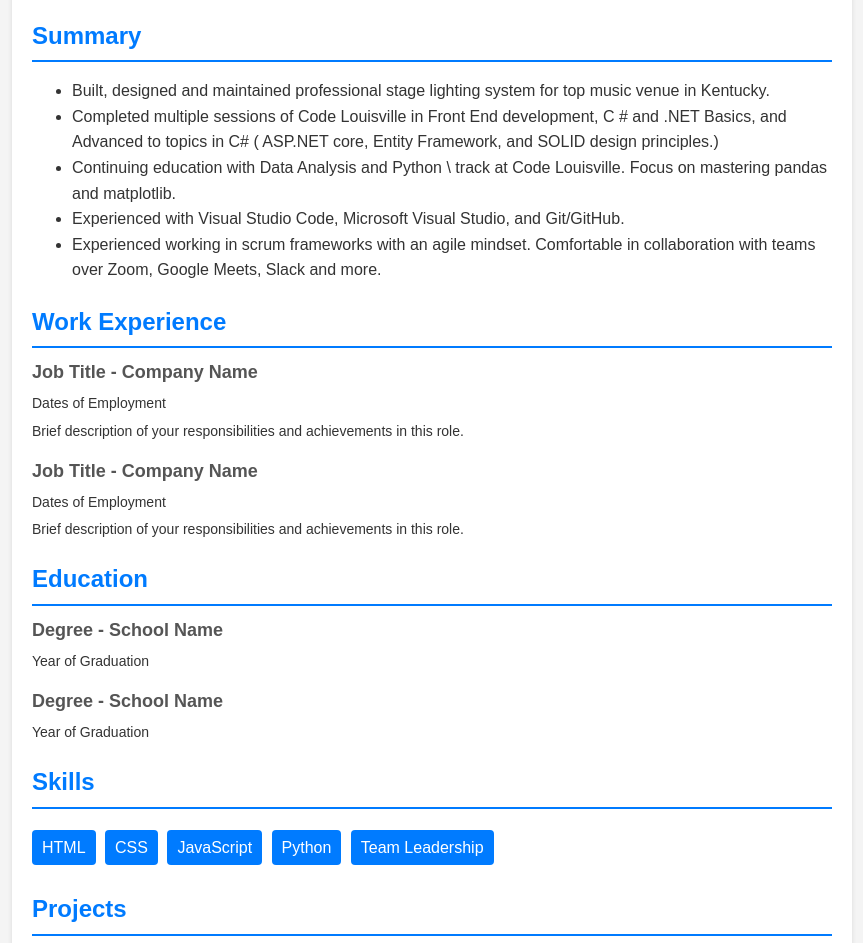
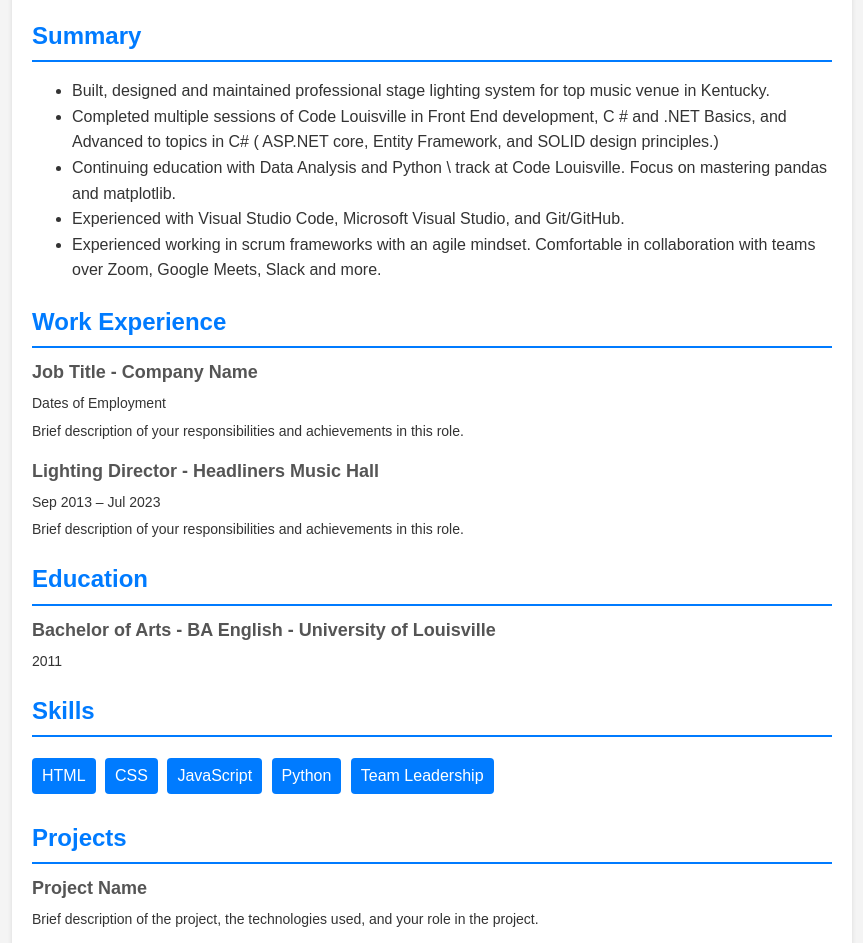
Before and after one commit to EvanDBush/EvanDBush.github.io, a plain HTML site: page index.html in a window 1280 px wide. Shown: the part 124-1067 px from the top of the page, without its empty margins (208-1071 px from the left). Drawn offline with Linux system fonts and the light colour scheme.

Commit message:
updates education section

```diff
--- a/index.html
+++ b/index.html
@@ -63,8 +63,8 @@
                     </p>
                 </div>
                 <div class="item">
-                    <h3>Job Title - Company Name</h3>
-                    <p>Dates of Employment</p>
+                    <h3>Lighting Director - Headliners Music Hall</h3>
+                    <p>Sep 2013 – Jul 2023</p>
                     <p>
                         Brief description of your responsibilities and
                         achievements in this role.
@@ -74,12 +74,8 @@
             <div class="section">
                 <h2>Education</h2>
                 <div class="item">
-                    <h3>Degree - School Name</h3>
-                    <p>Year of Graduation</p>
-                </div>
-                <div class="item">
-                    <h3>Degree - School Name</h3>
-                    <p>Year of Graduation</p>
+                    <h3>Bachelor of Arts - BA English - University of Louisville</h3>
+                    <p>2011</p>
                 </div>
             </section>
             <section class="section">
```
